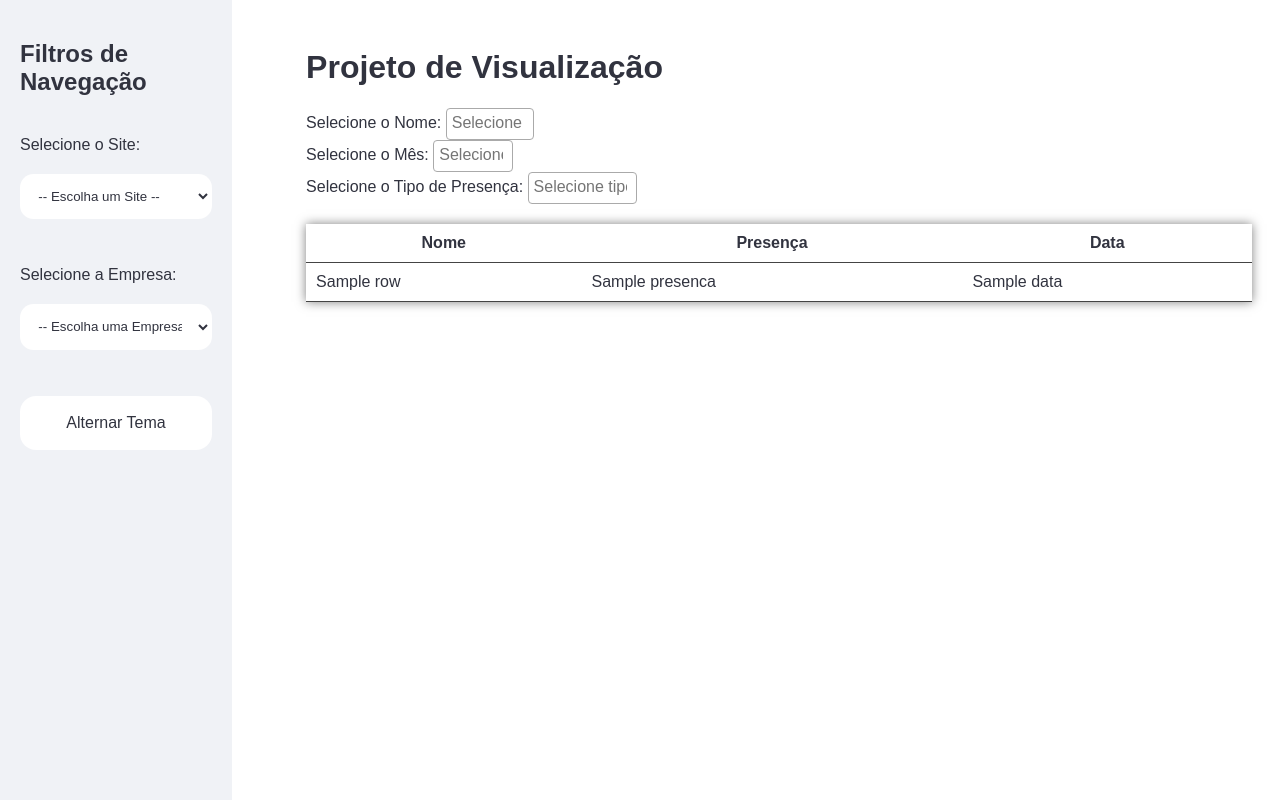
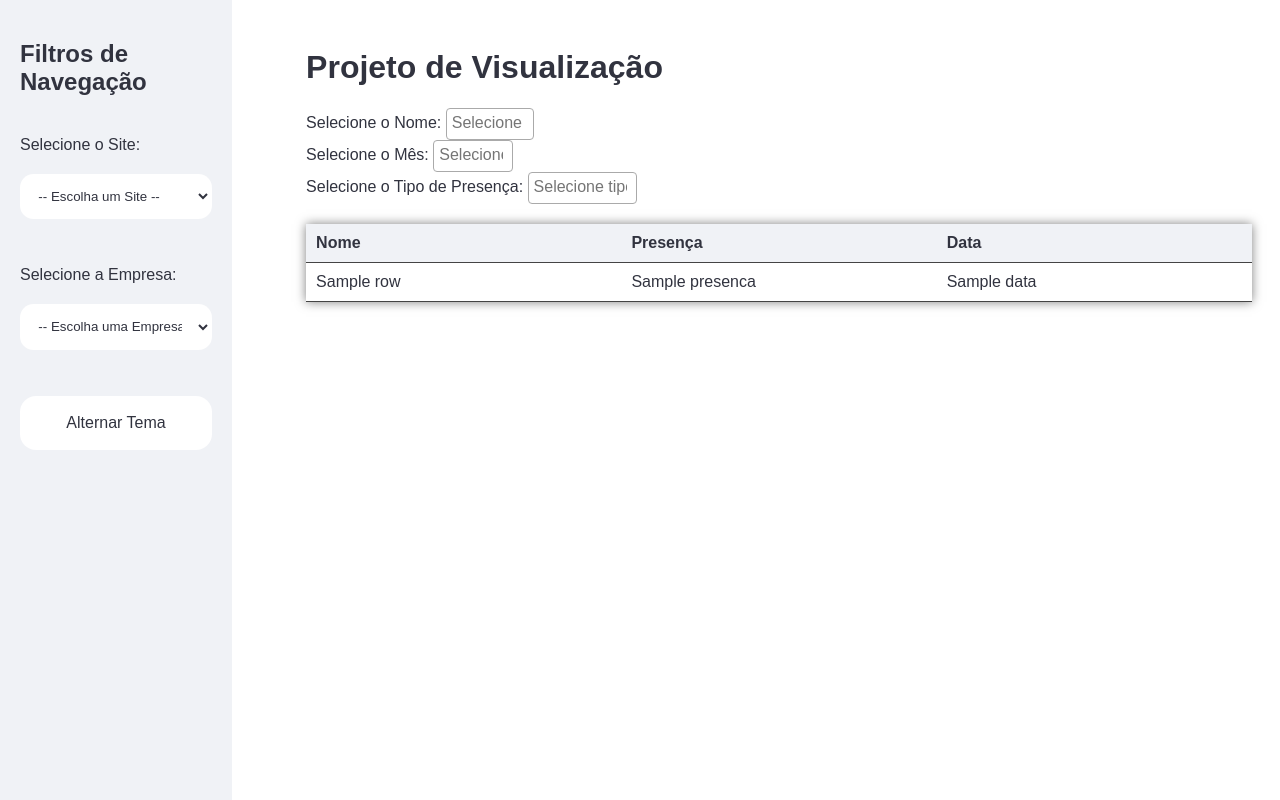
Before and after one commit to Pontessxx/VenvQua-Flask_integration_v1, a Flask app: template meu_app_flask/templates/index.html in a window 1280 px wide. Run offline with Flask 3, Linux system fonts and the light colour scheme; the template is opened without the code that fills it: most values are stand-ins (such as "Sample title", 1, 10 or a date in 2020).

Commit message:
css_scrolbar_table

```diff
--- a/meu_app_flask/static/styles.css
+++ b/meu_app_flask/static/styles.css
@@ -64,14 +64,50 @@ body {
     transition: background-color 0.3s;
 }
 
+#table-container {
+    max-height: 400px; /* Define uma altura máxima fixa para a tabela */
+    overflow-y: auto;  /* Habilita a rolagem vertical */
+    margin-top: 20px;  /* Espaço acima da tabela */
+    box-shadow: 0 0 10px var(--box-shadow-color);
+}
+
 .content-table {
-    width: 100%;
+    width: 100%; /* A tabela ocupará 100% do container */
     border-collapse: collapse;
-    margin-top: 20px;
-    box-shadow: 0 0 10px var(--box-shadow-color);
+    table-layout: fixed; /* Mantém as colunas com tamanho proporcional */
+}
+
+.content-table thead th {
+    position: sticky; /* Mantém o cabeçalho fixo no topo ao rolar */
+    top: 0;
+    background-color: var(--menu-background-color);
+    z-index: 1;
 }
 
 .content-table th, .content-table td {
     padding: 10px;
     border-bottom: 1px solid var(--table-border-color);
+    text-align: left;
+    word-wrap: break-word; /* Quebra de linha automática nas células */
 }
+/* Barra de rolagem padrão */
+#table-container::-webkit-scrollbar {
+    width: 12px; /* Largura da barra de rolagem */
+}
+
+#table-container::-webkit-scrollbar-thumb {
+    background-color: var(--menu-background-color); /* Cor do "polegar" (parte que se move) */
+    border-radius: 10px; /* Arredondamento */
+    border: 2px solid transparent; /* Espaço ao redor do polegar */
+    background-clip: padding-box;
+}
+
+#table-container::-webkit-scrollbar-thumb:hover {
+    background-color: var(--menu-background-color);
+}
+
+/* Fundo da barra de rolagem */
+#table-container::-webkit-scrollbar-track {
+    background-color: var(--menu-background-color-light); /* Cor do fundo da barra */
+    border-radius: 10px;
+}
```
